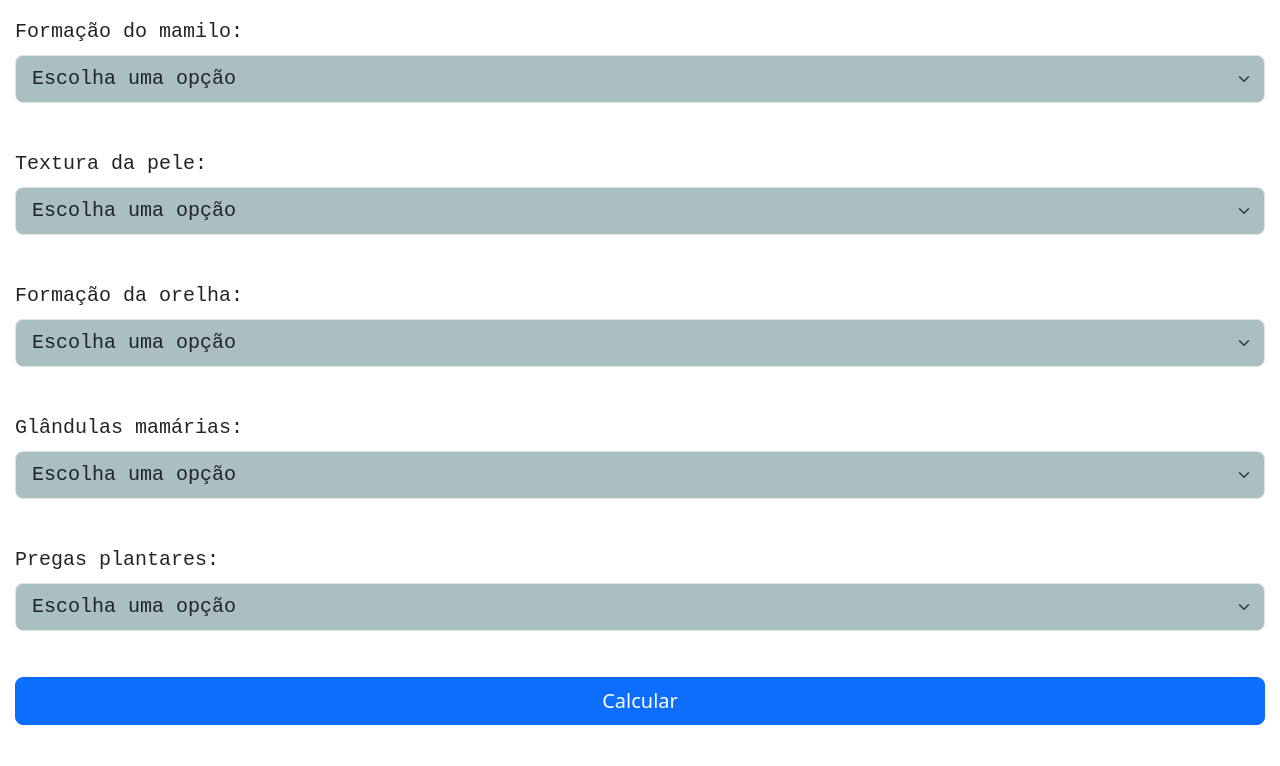
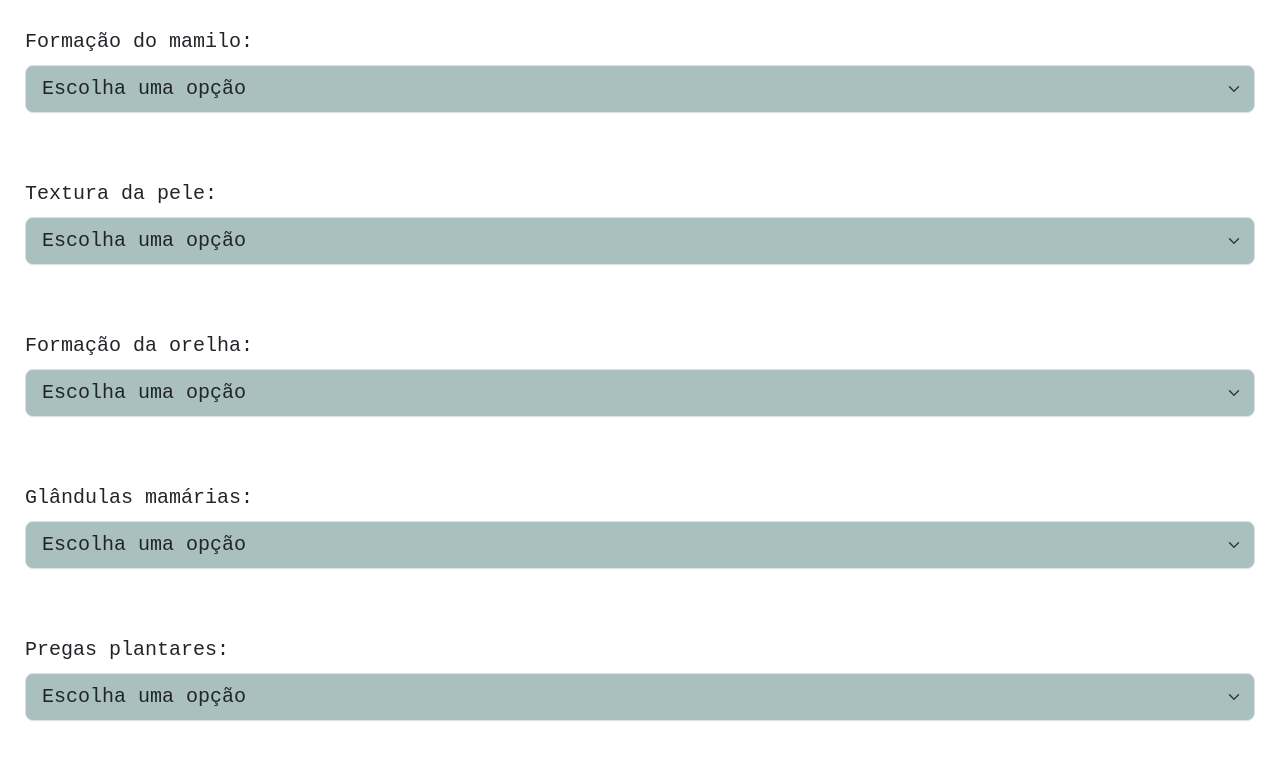
Before and after one commit to IudeK/Dr.DanWeb, a plain HTML site: page index.html in a window 1280 px wide. Shown: the part 560-1326 px from the top of the page. Drawn offline with nearby package versions, Linux system fonts and the light colour scheme.

Commit message:
Update index.html

```diff
--- a/index.html
+++ b/index.html
@@ -29,7 +29,7 @@
         <h2><i>Preencha o questionário!</i></h2>
     </div>
 
-    <div class="col-12" style="margin-top: 3%; padding: 15px;">
+    <div class="col-12" style="margin-top: 3%; padding: 25px;">
         <div class="form-group">
             <label for="opcoes" class="form-label mb-2" style="font-size: 20px; font-family: 'Courier New', Courier, monospace;">Formação do mamilo:</label>
             <select id="op1" class="form-select form-select-lg mb-3" style="background-color:rgb(169, 191, 192); font-family: 'Courier New', Courier, monospace;" aria-label="Selecione uma opção" id="opcoes" required>
@@ -42,7 +42,7 @@
           </div>
     </div>
 
-    <div class="col-12" style="padding: 15px;">
+    <div class="col-12" style="padding: 25px;">
         <div class="form-group">
             <label for="opcoes" class="form-label mb-2" style="font-size: 20px; font-family: 'Courier New', Courier, monospace;">Textura da pele:</label>
             <select id="op2" class="form-select form-select-lg mb-3" style="background-color:rgb(169, 191, 192); font-family: 'Courier New', Courier, monospace;" aria-label="Selecione uma opção" id="opcoes" required>
@@ -56,7 +56,7 @@
           </div>
     </div>
 
-    <div class="col-12" style="padding: 15px;">
+    <div class="col-12" style="padding: 25px;">
         <div class="form-group">
             <label for="opcoes" class="form-label mb-2" style="font-size: 20px; font-family: 'Courier New', Courier, monospace;">Formação da orelha:</label>
             <select id="op3" class="form-select form-select-lg mb-3" style="background-color:rgb(169, 191, 192); font-family: 'Courier New', Courier, monospace;" aria-label="Selecione uma opção" id="opcoes" required>
@@ -69,7 +69,7 @@
           </div>
     </div>
 
-    <div class="col-12" style="padding: 15px;">
+    <div class="col-12" style="padding: 25px;">
         <div class="form-group">
             <label for="opcoes" class="form-label mb-2" style="font-size: 20px; font-family: 'Courier New', Courier, monospace;">Glândulas mamárias:</label>
             <select id="op4" class="form-select form-select-lg mb-3" style="background-color:rgb(169, 191, 192); font-family: 'Courier New', Courier, monospace;" aria-label="Selecione uma opção" id="opcoes" required>
@@ -82,7 +82,7 @@
           </div>
     </div>
 
-    <div class="col-12" style="padding: 15px;">
+    <div class="col-12" style="padding: 25px;">
         <div class="form-group">
             <label for="opcoes" class="form-label mb-2" style="font-size: 20px; font-family: 'Courier New', Courier, monospace;">Pregas plantares:</label>
             <select id="op5" class="form-select form-select-lg mb-3" style="background-color:rgb(169, 191, 192); font-family: 'Courier New', Courier, monospace;" aria-label="Selecione uma opção" id="opcoes" required>
@@ -96,11 +96,11 @@
           </div>
     </div>
 
-    <div class="col-12" style="padding: 15px;">
+    <div class="col-12" style="padding: 25px;">
         <button style="width: 100%;" type="button" class="btn btn-primary btn-lg" onclick="calcularIdade()">Calcular</button>
     </div>
 
-    <footer style="margin-top: 1%; padding: 15px; color: rgb(85, 81, 81);">
+    <footer style="margin-top: 1%; padding: 25px; color: rgb(85, 81, 81);">
       <p><i>Site desenvolvido para o Dr. Daniel Moura de Oliveira</i><br>
     </footer>
 
```
